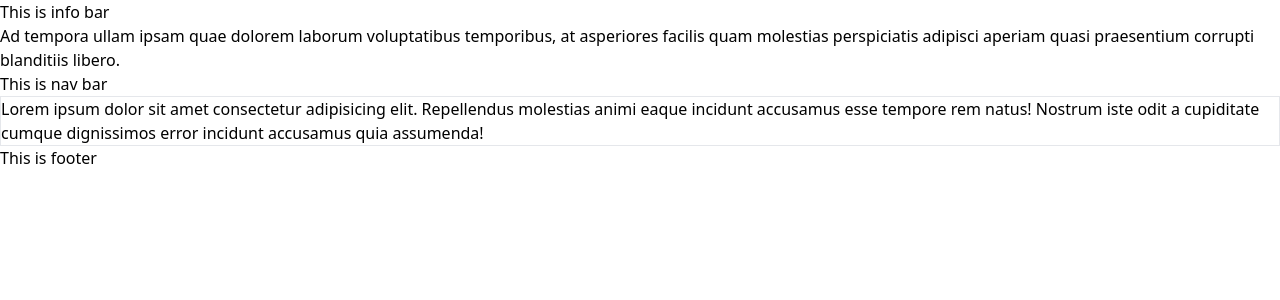
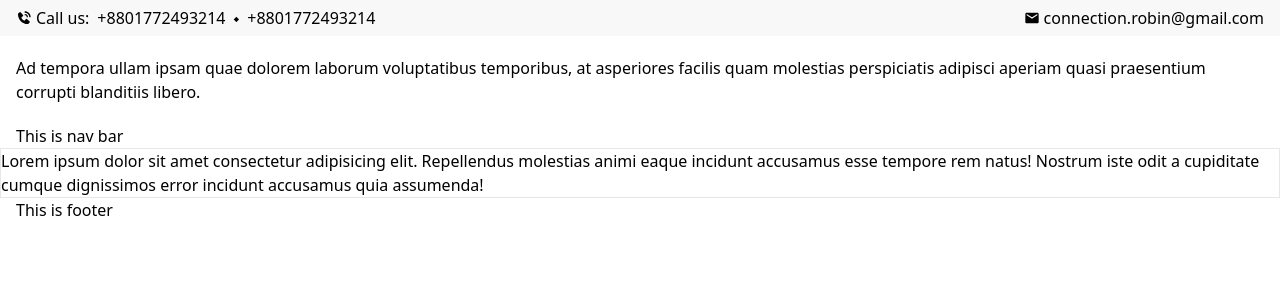
Before and after one commit to shahadat-robin/e-commerce-solution, a Next.js app: page / in a window 1280 px wide. Shown: the top 300 px of the page. Built offline with nearby package versions, Linux system fonts and the light colour scheme.

Commit message:
info bar initialized

```diff
--- a/src/layout/header/index.tsx
+++ b/src/layout/header/index.tsx
@@ -6,7 +6,7 @@ export default function Header() {
     <>
       <InfoBar />
       <header className="sticky top-0">
-        <div className="container">
+        <div className="container py-5">
           <div>
             Ad tempora ullam ipsam quae dolorem laborum voluptatibus temporibus, at asperiores
             facilis quam molestias perspiciatis adipisci aperiam quasi praesentium corrupti
--- a/src/layout/header/info-bar.tsx
+++ b/src/layout/header/info-bar.tsx
@@ -1,3 +1,27 @@
+import Link from "next/link";
+import { BiSolidPhoneCall } from "react-icons/bi";
+import { MdEmail } from "react-icons/md";
+
 export default function InfoBar() {
-  return <div className="container">This is info bar</div>;
+  return (
+    <div className="bg-white-secondary">
+      <div className="container py-1.5 flex items-center justify-between">
+        <div className="flex items-center gap-2">
+          <span className="flex items-center gap-1">
+            <BiSolidPhoneCall /> Call us:
+          </span>
+          <Link href="tel:+8801772493214">+8801772493214</Link>
+          <span>⬩</span>
+          <Link href="tel:+8801772493214">+8801772493214</Link>
+        </div>
+
+        <div className="flex items-center gap-1">
+          <MdEmail />
+          <a href="mailto:connection.robin@gmail.com" target="_blank">
+            connection.robin@gmail.com
+          </a>
+        </div>
+      </div>
+    </div>
+  );
 }
--- a/src/pages/_app.tsx
+++ b/src/pages/_app.tsx
@@ -1,5 +1,6 @@
-import AppContext from "@/context";
 import "@/styles/globals.css";
+import theme from "@/utils/theme";
+import { ConfigProvider } from "antd";
 import type { AppProps } from "next/app";
 import AppLayout from "../layout";
 
@@ -7,10 +8,10 @@ export default function App(props: AppProps) {
   const { Component, pageProps } = props;
 
   return (
-    <AppContext>
+    <ConfigProvider theme={theme}>
       <AppLayout>
         <Component {...pageProps} />
       </AppLayout>
-    </AppContext>
+    </ConfigProvider>
   );
 }
--- a/src/utils/theme.ts
+++ b/src/utils/theme.ts
@@ -1,21 +1,9 @@
-import { createTheme, responsiveFontSizes } from "@mui/material/styles";
+import type { ThemeConfig } from "antd";
 
-const light = responsiveFontSizes(
-  createTheme({
-    palette: {
-      mode: "light",
-      primary: { main: "#fde74c" },
-      secondary: { main: "#5b7c99" },
-    },
-  })
-);
+const theme: ThemeConfig = {
+  token: {
+    colorPrimary: "#ff5050",
+  },
+};
 
-const dark = responsiveFontSizes(
-  createTheme({
-    palette: { mode: "dark", secondary: { main: "#6da9dd" } },
-  })
-);
-
-const themes = { dark, light };
-
-export default themes;
+export default theme;
--- a/tailwind.config.ts
+++ b/tailwind.config.ts
@@ -1,5 +1,3 @@
-import { colors as defaultColors } from "tailwindcss/defaultTheme";
-
 /** @type {import('tailwindcss').Config} */
 module.exports = {
   important: true,
@@ -9,11 +7,22 @@ module.exports = {
     "./src/layout/**/*.{js,ts,jsx,tsx,mdx}",
   ],
   theme: {
+    container: {
+      center: true,
+      padding: "1rem",
+    },
     extend: {
       colors: {
-        primary: "#fde74c",
-        secondary: "#5b7c99",
-        ...defaultColors,
+        brand: {
+          DEFAULT: "#ff5050",
+        },
+        white: {
+          DEFAULT: "#ffffff",
+          secondary: "#f8f8f8",
+        },
+        dark: {
+          DEFAULT: "#2d3439",
+        },
       },
     },
   },
```
Also changed, not shown: package.json (+6 -5 lines), 1 other file (tests, documents, lock files or other folders).
